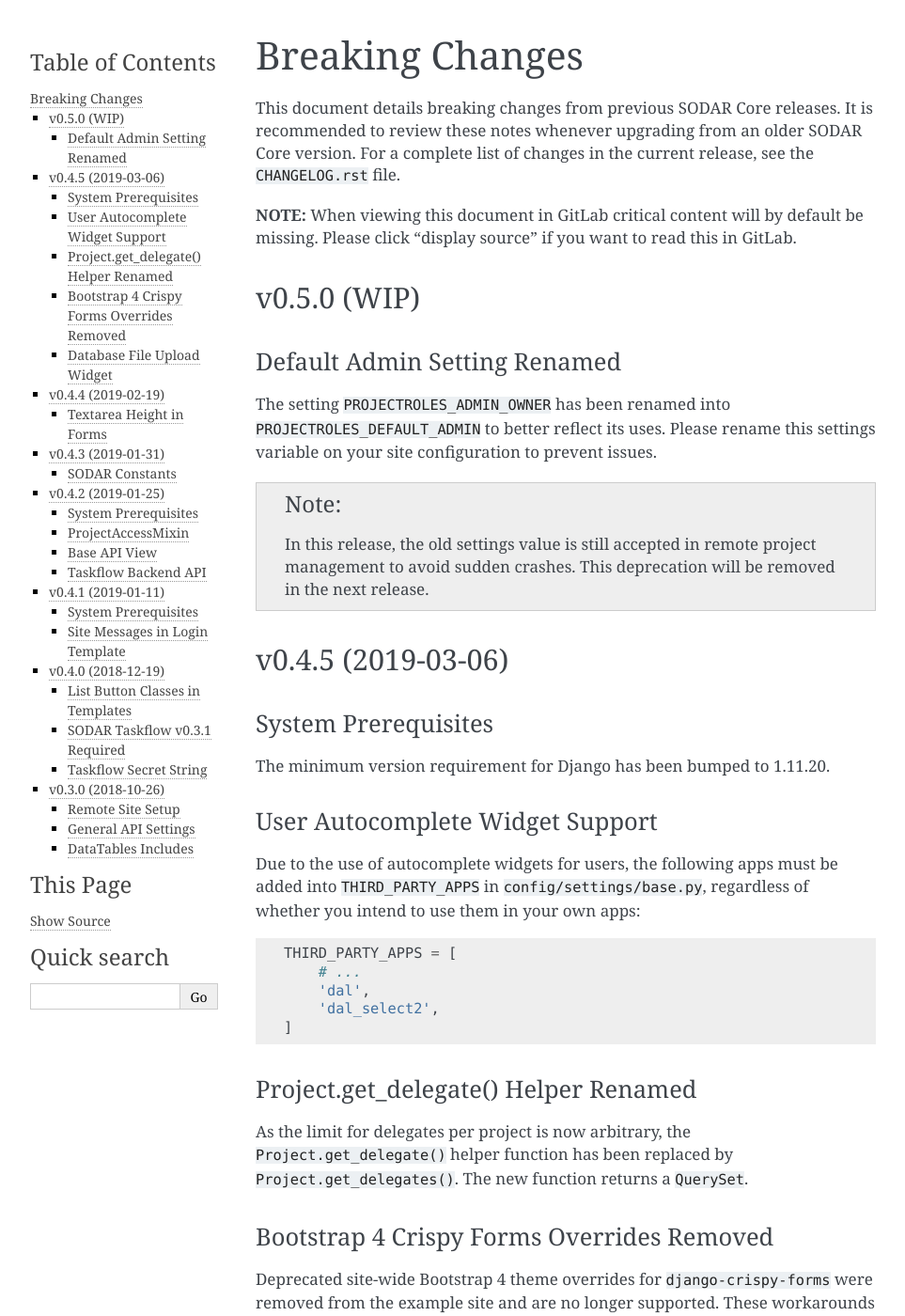
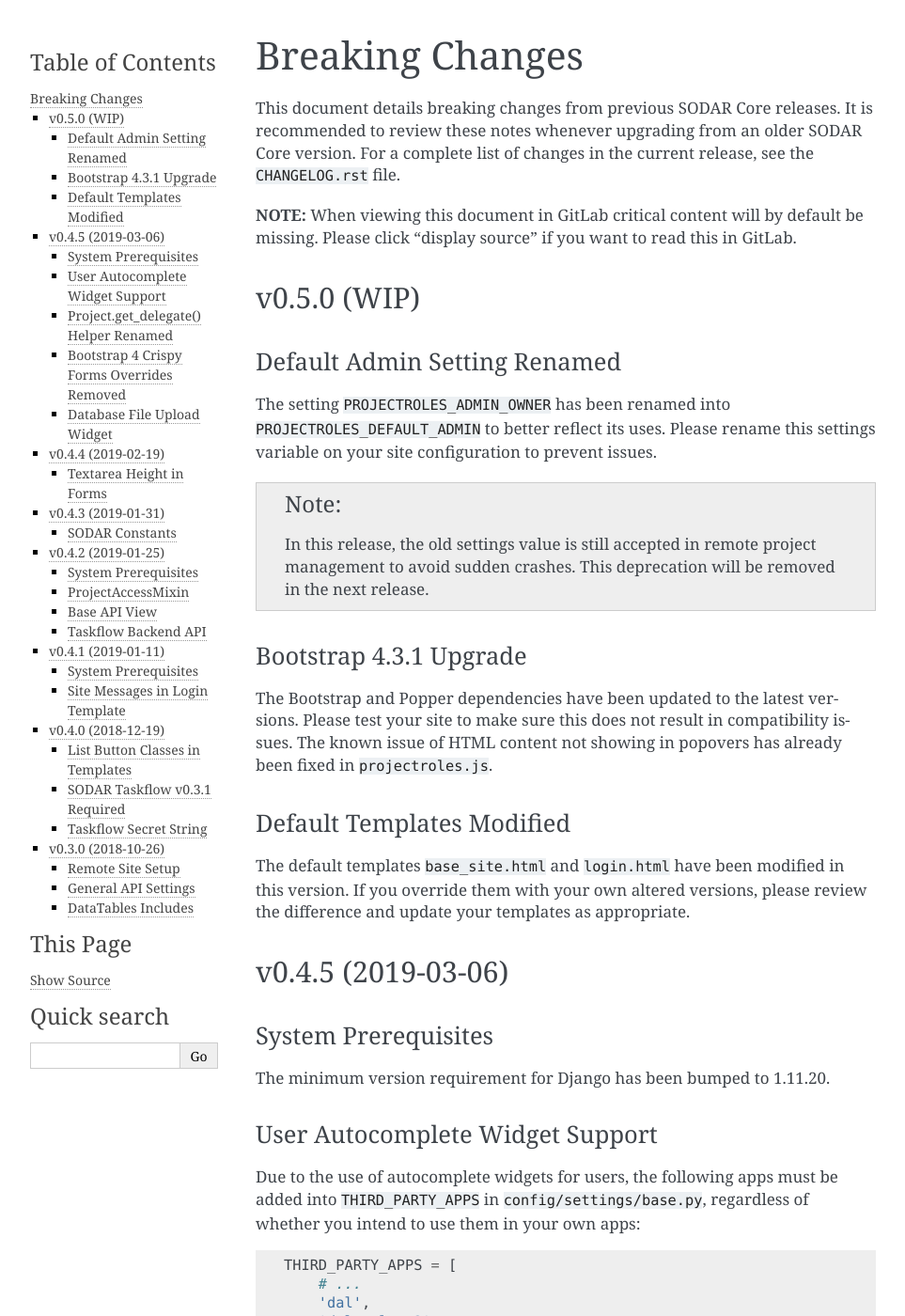
Before and after one commit to bihealth/sodar-core-legacy, a Sphinx documentation site: the page built from docs/source/breaking_changes.rst, in a window 1280 px wide and 1400 px high. Shown: the whole window at 94% size, without its empty margins (148-1111 px from the left). Built offline with Sphinx 7.4.7, drawn with Linux system fonts in a browser that asks for light colours.

Commit message:
upgrade to bootstrap 4.3.1 (#181)

```diff
--- a/CHANGELOG.rst
+++ b/CHANGELOG.rst
@@ -27,6 +27,8 @@
 Changed
 -------
 
+- **General**
+    - Upgrade to Bootstrap 4.3.1 and Popper 1.14.7 (#181)
 - **Projectroles**
     - Improve remote project sync logging (#184, #185)
     - Rename ``PROJECTROLES_ADMIN_OWNER`` into ``PROJECTROLES_DEFAULT_ADMIN`` (#187)
--- a/docs/source/breaking_changes.rst
+++ b/docs/source/breaking_changes.rst
@@ -28,6 +28,21 @@
     In this release, the old settings value is still accepted in remote project
     management to avoid sudden crashes. This deprecation will be removed in the
     next release.
+
+Bootstrap 4.3.1 Upgrade
+-----------------------
+
+The Bootstrap and Popper dependencies have been updated to the latest versions.
+Please test your site to make sure this does not result in compatibility issues.
+The known issue of HTML content not showing in popovers has already been fixed
+in ``projectroles.js``.
+
+Default Templates Modified
+--------------------------
+
+The default templates ``base_site.html`` and ``login.html`` have been modified
+in this version. If you override them with your own altered versions, please
+review the difference and update your templates as appropriate.
 
 
 v0.4.5 (2019-03-06)
--- a/projectroles/static/projectroles/js/projectroles.js
+++ b/projectroles/static/projectroles/js/projectroles.js
@@ -50,7 +50,8 @@
 
 // Bootstrap popover
 $('[data-toggle="popover"]').popover({
-    container: 'body'
+    container: 'body',
+    sanitize: false
 });
 
 // Bootstrap tooltip
```
Also changed, not shown: 1 other file.
